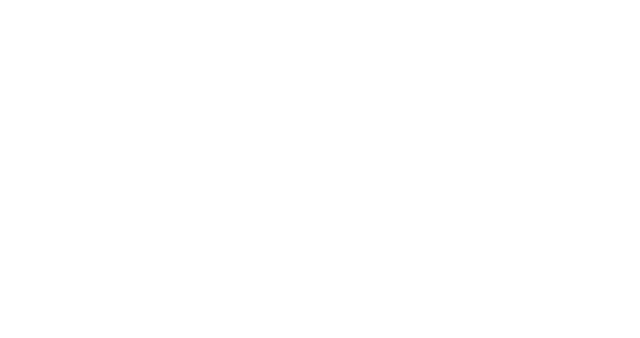
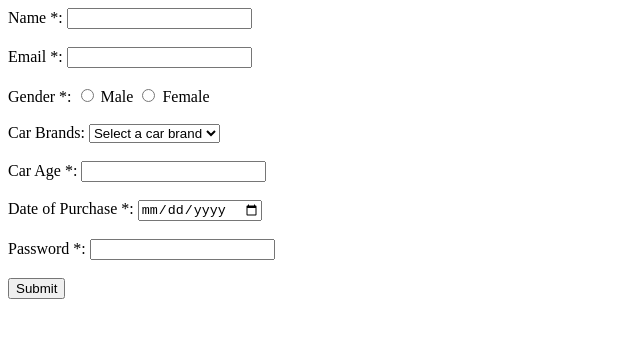
Before and after one commit to acciojob/car-insurance-form-Rajudas575, a website: page main.html in a window 1280 px wide. Shown: the whole page, without its empty margins (0-640 px from the left). Drawn offline with Linux system fonts and the light colour scheme.

Commit message:
created a submission

```diff
--- a/main.html
+++ b/main.html
@@ -7,6 +7,50 @@
 </head>
 
 <body>
+
+	<form method="POST">
+        <label for="name">Name *:</label>
+        <input type="text" id="name" name="name" required>
+        <br><br>
+
+        <label for="email">Email *:</label>
+        <input type="email" id="email" name="email" required>
+        <br><br>
+
+        <label>Gender *:</label>
+        <label for="male">
+            <input type="radio" id="male" name="gender" value="male" required> Male
+        </label>
+        <label for="female">
+            <input type="radio" id="female" name="gender" value="female" required> Female
+        </label>
+        <br><br>
+
+        <label for="cars">Car Brands:</label>
+        <select id="cars" name="cars">
+            <option value="">Select a car brand</option>
+            <option value="bmw">BMW</option>
+            <option value="audi">Audi</option>
+            <option value="mercedes">Mercedez</option>
+        </select>
+        <br><br>
+
+        <label for="carage">Car Age *:</label>
+        <input type="number" id="carage" name="carage" required>
+        <br><br>
+
+        <label for="dop">Date of Purchase *:</label>
+        <input type="date" id="dop" name="dop" required>
+        <br><br>
+
+        <label for="password">Password *:</label>
+        <input type="password" id="password" name="password" required>
+        <br><br>
+
+        <button type="submit">Submit</button>
+    </form>
+
+
 	<!-- the entire body must be written by student -->
     <script type="text/javascript" src="./script.js">
 </script>
```
